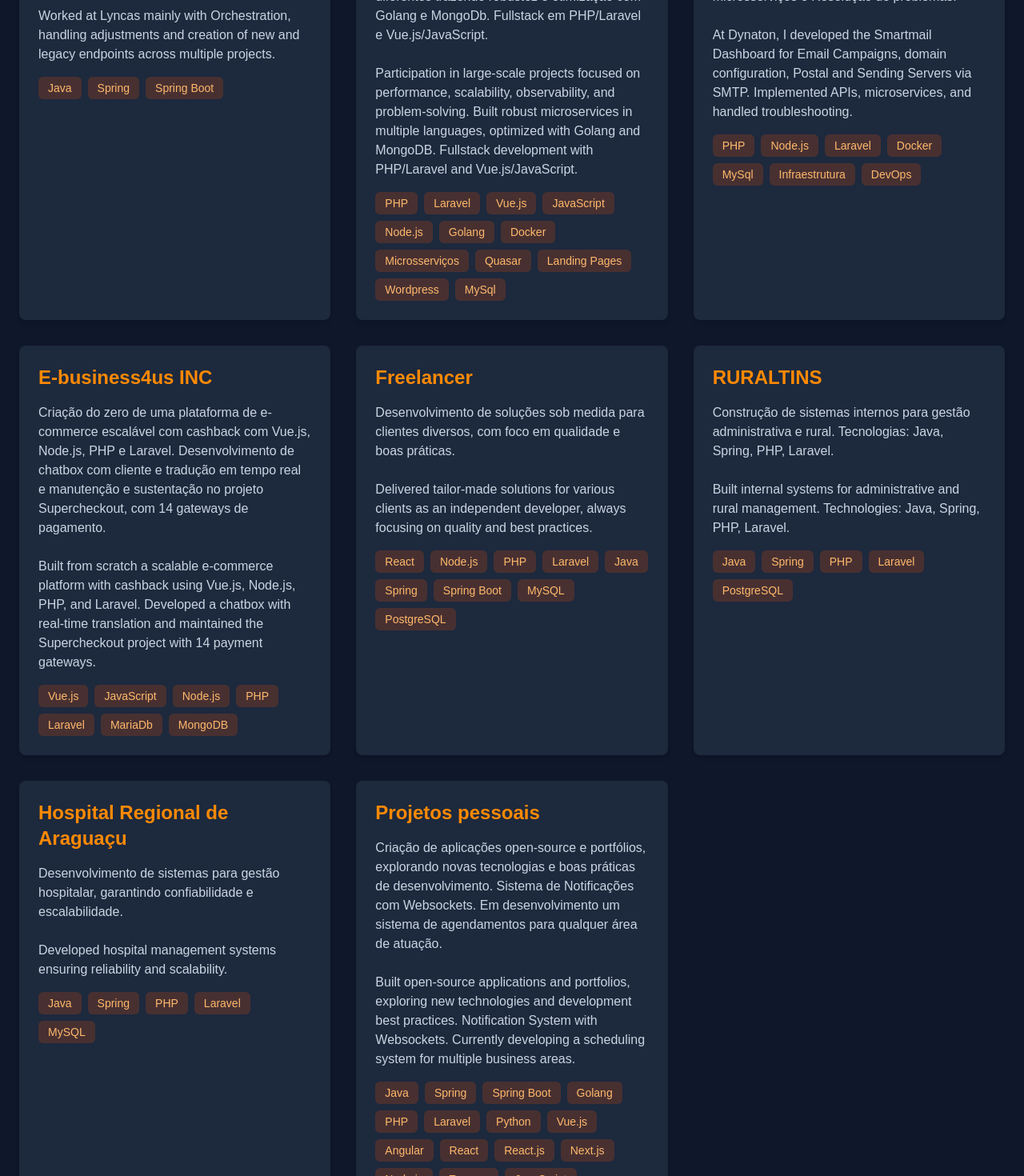
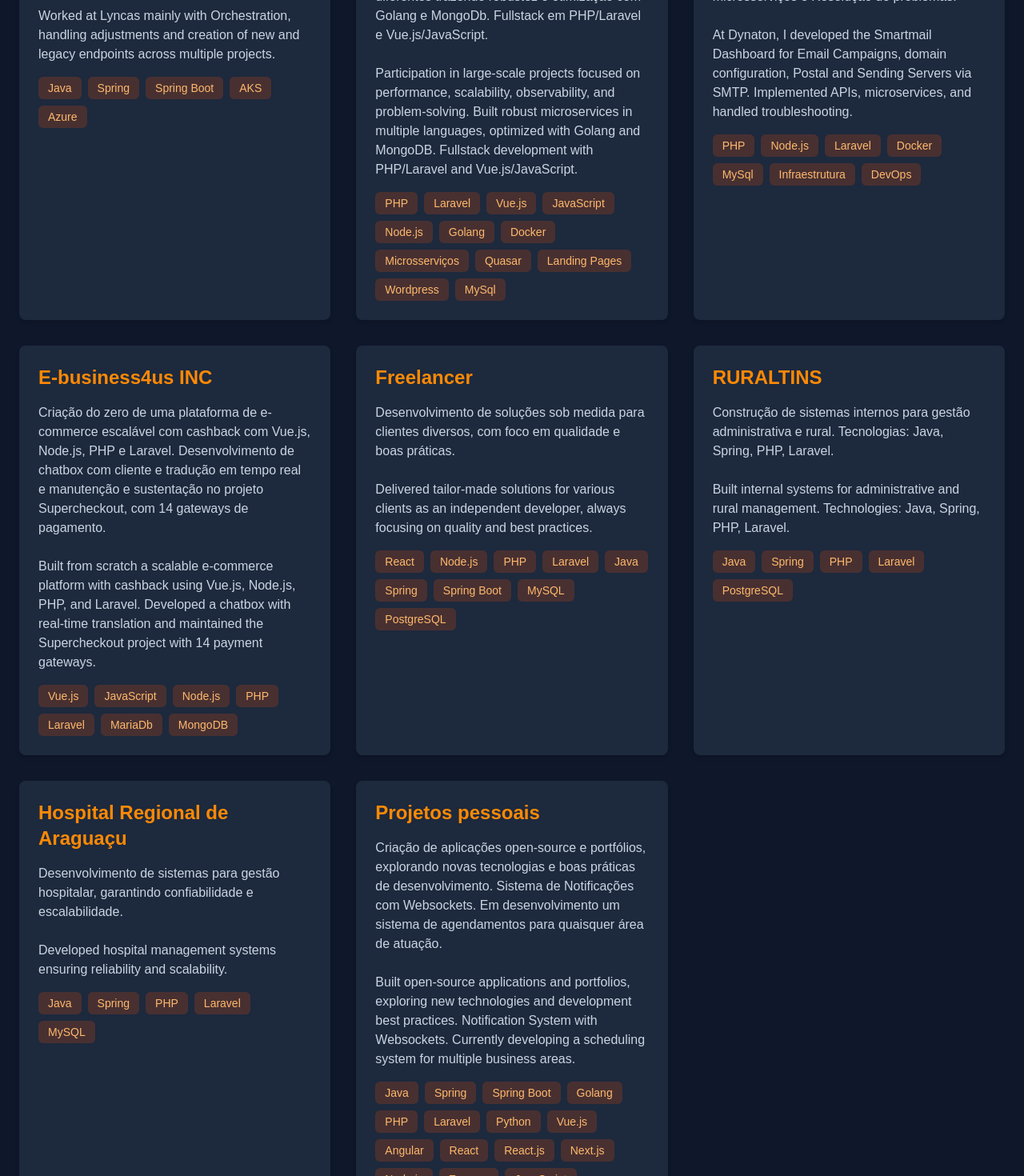
Before and after one commit to carlosmarques00/portfolio-carlos, a Next.js app: page /projects in a window 1280 px wide. Shown: the part 320-1790 px from the top of the page at 80% size. Built offline with nearby package versions, Linux system fonts and the light colour scheme.

Commit message:
feat: primeira versão completa do portfólio com AboutPage e ProjectsPage

```diff
--- a/src/app/projects/page.tsx
+++ b/src/app/projects/page.tsx
@@ -8,7 +8,7 @@
         title: "Lyncas",
         description:
             "Atuei na Lyncas, onde trabalhei principalmente com Orquestração, atuando nos apontamentos e ajustes de endpoints novos e antigos entre os diversos projetos.\n\nWorked at Lyncas mainly with Orchestration, handling adjustments and creation of new and legacy endpoints across multiple projects.",
-        tech: ["Java", "Spring", "Spring Boot"],
+        tech: ["Java", "Spring", "Spring Boot", "AKS", "Azure"],
     },
     {
         title: "Afilio V3",
@@ -49,7 +49,7 @@
     {
         title: "Projetos pessoais",
         description:
-            "Criação de aplicações open-source e portfólios, explorando novas tecnologias e boas práticas de desenvolvimento. Sistema de Notificações com Websockets. Em desenvolvimento um sistema de agendamentos para qualquer área de atuação.\n\nBuilt open-source applications and portfolios, exploring new technologies and development best practices. Notification System with Websockets. Currently developing a scheduling system for multiple business areas.",
+            "Criação de aplicações open-source e portfólios, explorando novas tecnologias e boas práticas de desenvolvimento. Sistema de Notificações com Websockets. Em desenvolvimento um sistema de agendamentos para quaisquer área de atuação.\n\nBuilt open-source applications and portfolios, exploring new technologies and development best practices. Notification System with Websockets. Currently developing a scheduling system for multiple business areas.",
         tech: [
             "Java",
             "Spring",
```
